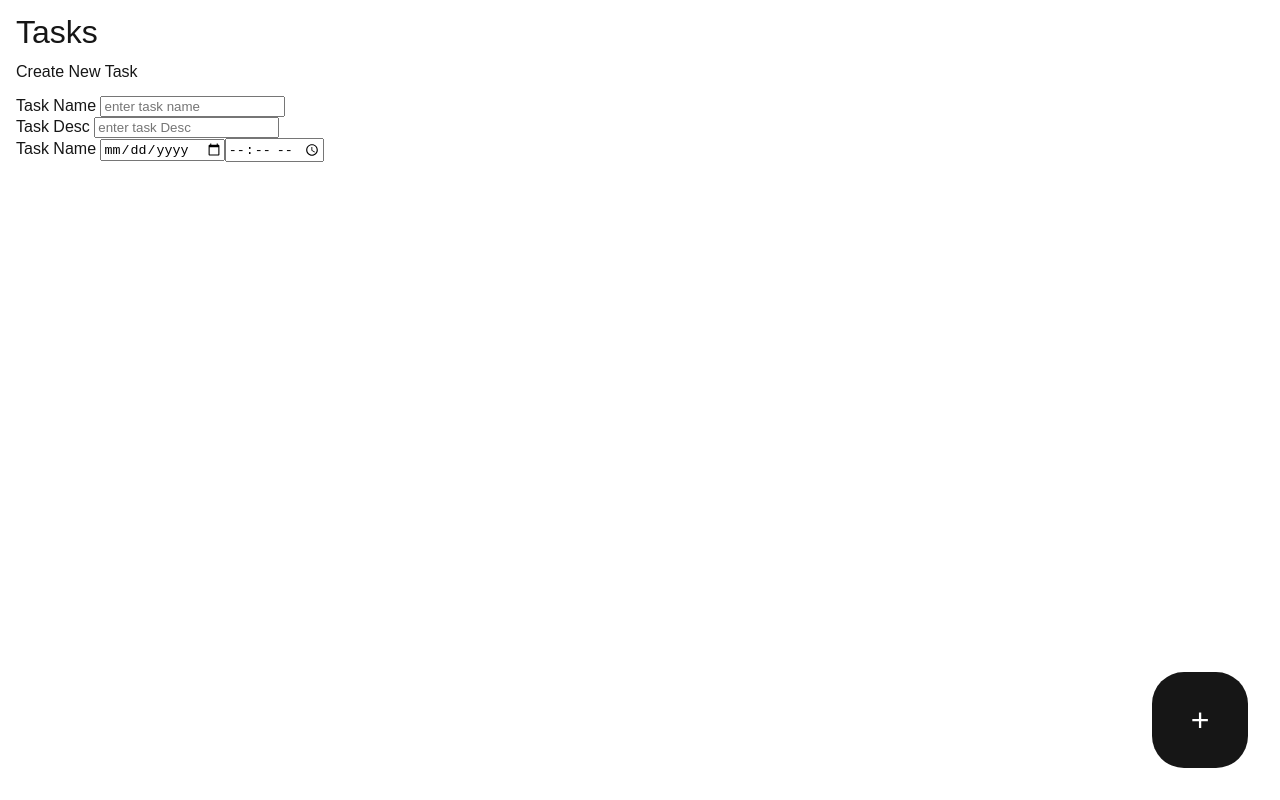
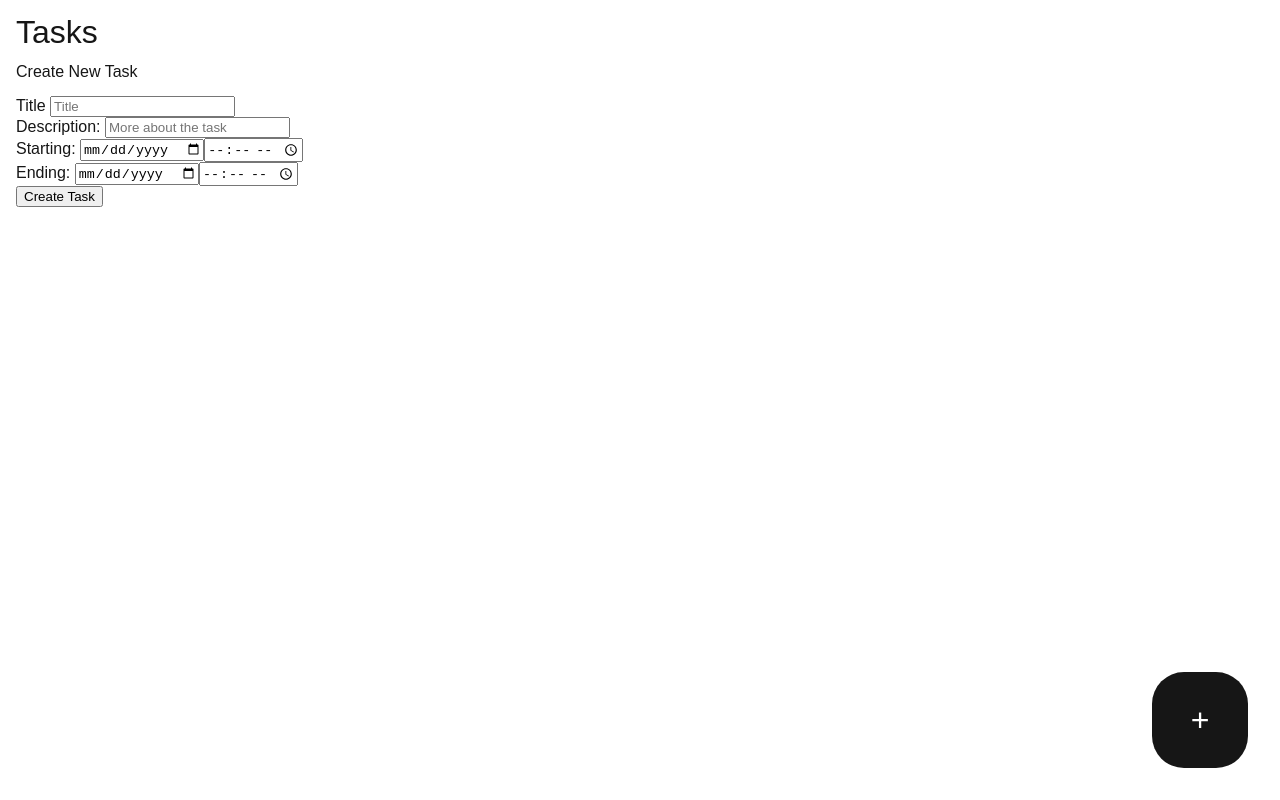
Before and after one commit to thejus-r/tasky, a Next.js app: page /createTask in a window 1280 px wide. Built offline with nearby package versions, Linux system fonts and the light colour scheme.

Commit message:
added formik

```diff
--- a/app/createTask/page.tsx
+++ b/app/createTask/page.tsx
@@ -1,41 +1,89 @@
-export default function createTask() {
+"use client";
+
+import { fmtDateAndTime } from "@/utils/DateUtils";
+import { useFormik } from "formik";
+
+export default function CreateTask() {
+  const formik = useFormik({
+    initialValues: {
+      title: "",
+      desc: "",
+      startTime: "",
+      startDate: "",
+      endTime: "",
+      endDate: "",
+    },
+    onSubmit: (values) => {
+      const start = fmtDateAndTime(values.startDate, values.startTime);
+      const end = fmtDateAndTime(values.endDate, values.endTime);
+      alert(JSON.stringify(values, null, 2));
+    },
+  });
   return (
     <>
       Create New Task
-      <form>
+      <form onSubmit={formik.handleSubmit}>
         <div>
-          <label htmlFor="taskName"> Task Name </label>
+          <label htmlFor="title"> Title </label>
           <input
             type="text"
-            name="taskName"
-            id="taskName"
-            placeholder="enter task name"
+            name="title"
+            id="title"
+            onChange={formik.handleChange}
+            value={formik.values.title}
+            placeholder="Title"
           />
         </div>
         <div>
-          <label htmlFor="taskDesc"> Task Desc </label>
+          <label htmlFor="desc"> Description: </label>
           <input
             type="text"
-            name="taskDesc"
-            id="taskDesc"
-            placeholder="enter task Desc"
+            name="desc"
+            id="desc"
+            onChange={formik.handleChange}
+            value={formik.values.desc}
+            placeholder="More about the task"
           />
         </div>
         <div>
-          <label htmlFor="starting"> Task Name </label>
+          <label htmlFor="start"> Starting: </label>
           <input
             type="date"
-            name="taskName"
-            id="taskName"
-            placeholder="enter task name"
+            name="startDate"
+            id="startDate"
+            onChange={formik.handleChange}
+            value={formik.values.startDate}
+            placeholder="More about the task"
           />
           <input
             type="time"
-            name="taskName"
-            id="taskName"
-            placeholder="enter task name"
+            name="startTime"
+            id="startTime"
+            onChange={formik.handleChange}
+            value={formik.values.startTime}
+            placeholder="More about the task"
           />
         </div>
+        <div>
+          <label htmlFor="start"> Ending: </label>
+          <input
+            type="date"
+            name="endDate"
+            id="endDate"
+            onChange={formik.handleChange}
+            value={formik.values.startDate}
+            placeholder="More about the task"
+          />
+          <input
+            type="time"
+            name="endTime"
+            id="endTime"
+            onChange={formik.handleChange}
+            value={formik.values.startTime}
+            placeholder="More about the task"
+          />
+        </div>
+        <button type="submit">Create Task</button>
       </form>
     </>
   );
--- a/package.json
+++ b/package.json
@@ -16,6 +16,7 @@
     "@types/react-dom": "18.0.10",
     "eslint": "8.34.0",
     "eslint-config-next": "13.1.6",
+    "formik": "^2.2.9",
     "next": "13.1.6",
     "react": "18.2.0",
     "react-dom": "18.2.0",
```
Also changed, not shown: 1 other file (tests, documents, lock files or other folders).
